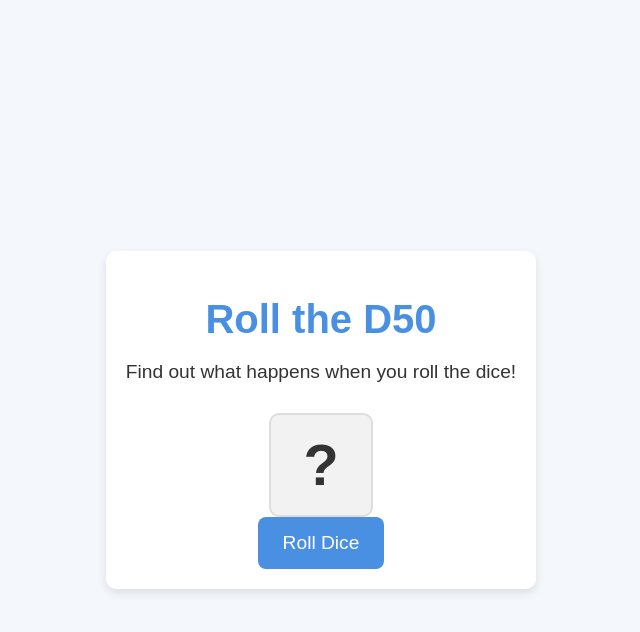
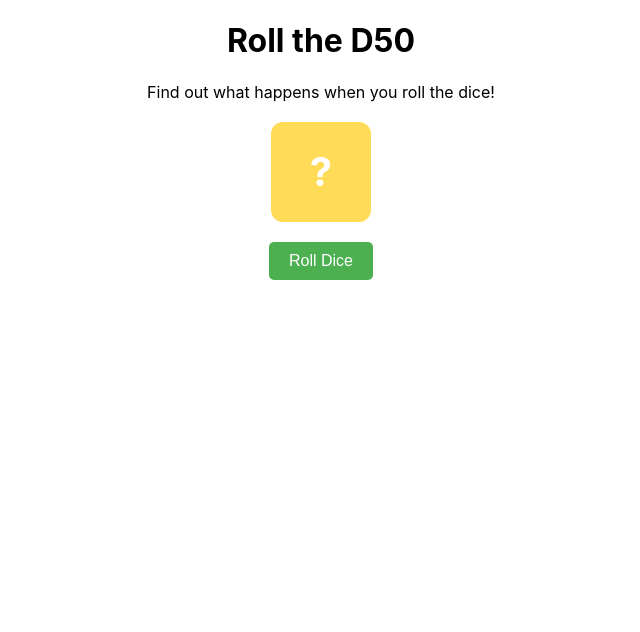
Before and after one commit to s-zhaojo/DnD, a React (Create React App) app: page / in a window 1280 px wide. Shown: the top 632 px of the page, without its empty margins (319-959 px from the left). Built offline with nearby package versions, Linux system fonts and the light colour scheme.

Commit message:
Update App.css

```diff
--- a/src/App.css
+++ b/src/App.css
@@ -1,129 +1,68 @@
-/* Set up the general layout */
 .App {
   text-align: center;
-  background-color: #f4f7fc;
-  font-family: 'Arial', sans-serif;
-  min-height: 100vh;
-  display: flex;
-  justify-content: center;
-  align-items: center;
-  flex-direction: column;
-  padding: 20px;
-}
-
-.App-header {
-  max-width: 600px;
-  margin: auto;
-  background-color: #fff;
-  padding: 20px;
-  border-radius: 10px;
-  box-shadow: 0 4px 10px rgba(0, 0, 0, 0.1);
-  text-align: center;
-}
-
-h1 {
-  font-size: 2.5em;
-  color: #4a90e2;
-  margin-bottom: 10px;
-}
-
-p {
-  font-size: 1.2em;
-  color: #333;
-}
-
-.speech-result,
-.mood,
-.action {
-  margin-top: 20px;
-  font-size: 1.1em;
-  color: #555;
-}
-
-.speech-result p,
-.mood p {
-  font-weight: 600;
-}
-
-.speech-result {
-  background-color: #e0f7fa;
-  border: 1px solid #80deea;
-  padding: 10px;
-  border-radius: 5px;
-}
-
-.mood {
-  background-color: #fff3e0;
-  border: 1px solid #ffcc80;
-  padding: 10px;
-  border-radius: 5px;
-}
-
-.action {
-  background-color: #e8f5e9;
-  border: 1px solid #81c784;
-  padding: 10px;
-  border-radius: 5px;
-}
-
-button {
-  background-color: #4a90e2;
-  color: white;
-  font-size: 1.2em;
-  padding: 15px 25px;
-  border: none;
-  border-radius: 8px;
-  cursor: pointer;
-  transition: all 0.3s ease;
-}
-
-button:hover {
-  background-color: #357ab7;
-}
-
-button:disabled {
-  background-color: #a3b9d3;
-  cursor: not-allowed;
 }
 
 .dice-container {
   display: flex;
   justify-content: center;
-  align-items: center;
-  margin-top: 30px;
+  margin: 20px;
 }
 
 .dice {
   width: 100px;
   height: 100px;
+  background-color: #ffdb58;
+  border-radius: 12px;
   display: flex;
+  align-items: center;
   justify-content: center;
-  align-items: center;
-  background-color: #f2f2f2;
-  border-radius: 10px;
-  font-size: 3em;
+  font-size: 40px;
   font-weight: bold;
-  border: 2px solid #ddd;
+  color: #fff;
+  transform-style: preserve-3d;
+  transition: transform 1s ease;
+  transform: rotateX(0deg) rotateY(0deg);
 }
 
 .dice.rolling {
-  animation: rollAnimation 1s ease-in-out infinite;
+  animation: rollDice 1s infinite;
 }
 
-@keyframes rollAnimation {
+@keyframes rollDice {
   0% {
-    transform: rotate(0deg);
+    transform: rotateX(0deg) rotateY(0deg);
   }
   25% {
-    transform: rotate(90deg);
+    transform: rotateX(180deg) rotateY(0deg);
   }
   50% {
-    transform: rotate(180deg);
+    transform: rotateX(0deg) rotateY(180deg);
   }
   75% {
-    transform: rotate(270deg);
+    transform: rotateX(180deg) rotateY(180deg);
   }
   100% {
-    transform: rotate(360deg);
+    transform: rotateX(360deg) rotateY(360deg);
   }
 }
+
+button {
+  padding: 10px 20px;
+  font-size: 16px;
+  cursor: pointer;
+  background-color: #4CAF50;
+  color: white;
+  border: none;
+  border-radius: 5px;
+}
+
+button:disabled {
+  background-color: #d3d3d3;
+  cursor: not-allowed;
+}
+
+.action {
+  margin-top: 20px;
+  font-size: 18px;
+  color: #333;
+}
```
